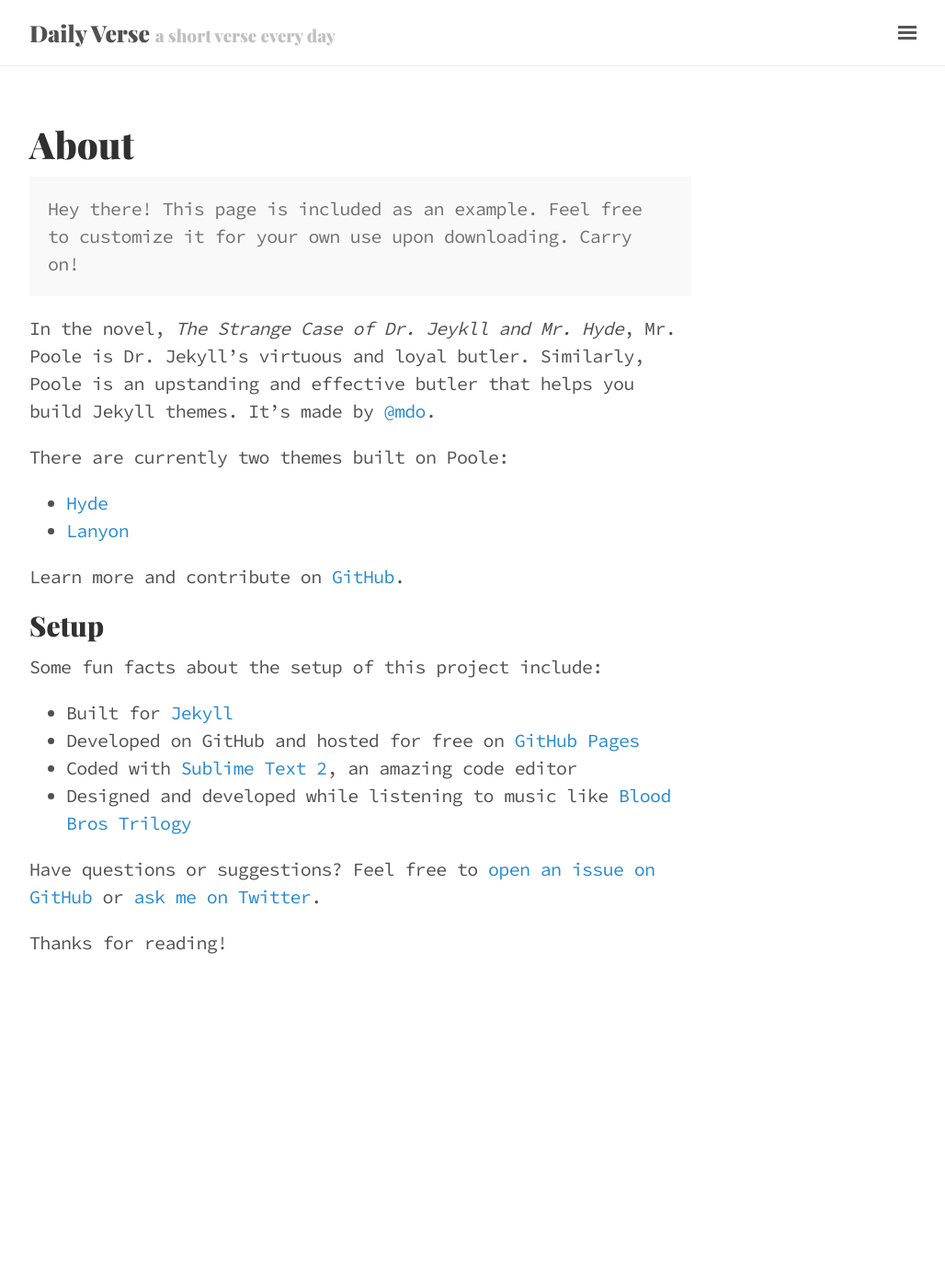
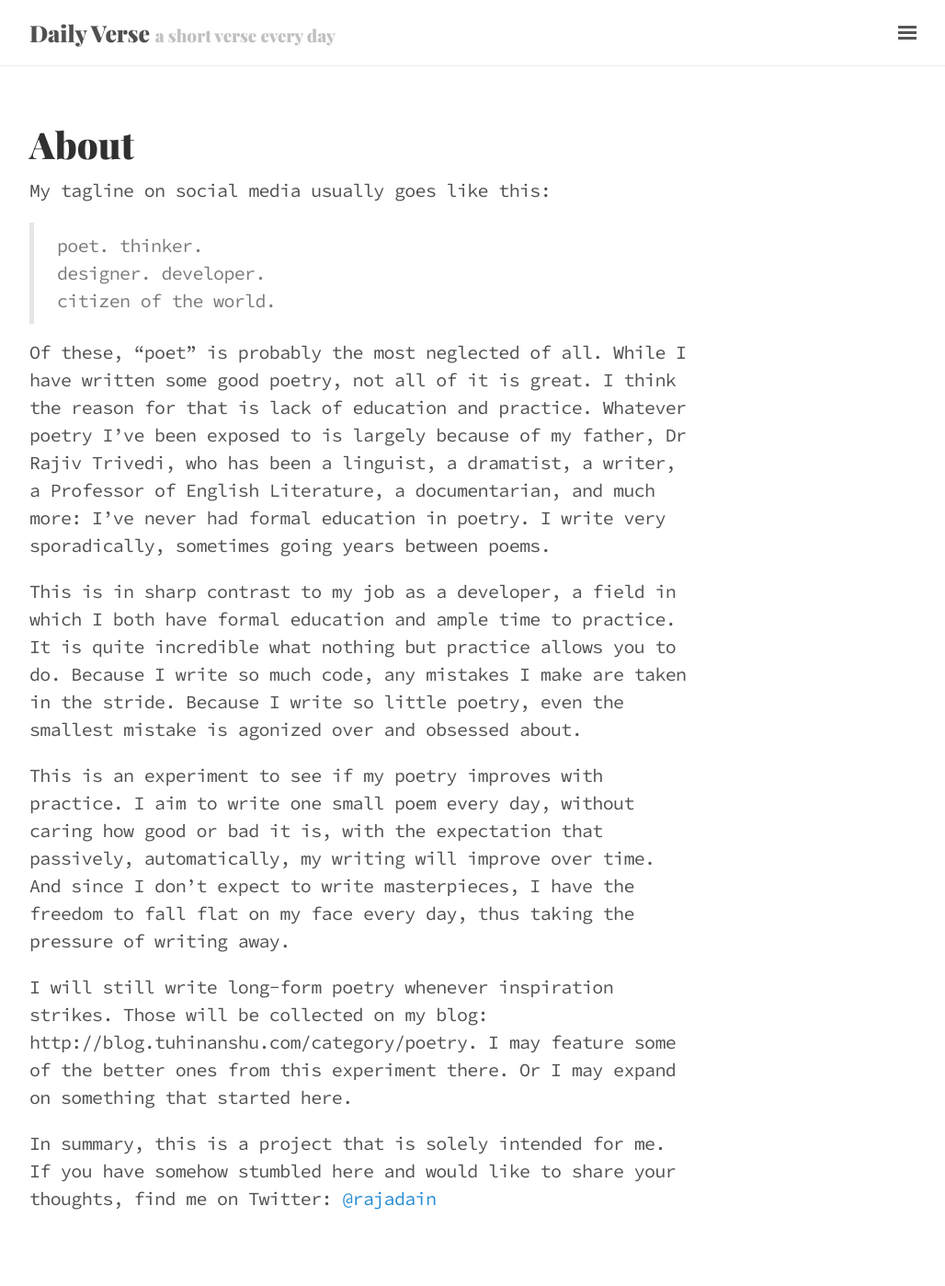
Before and after one commit to rossbernet/daily-verse, a Jekyll site: the page built from about.md, in a window 1280 px wide. Shown: the whole page at 92% size, without its empty margins (248-1276 px from the left). Built offline with Jekyll 4.4.1, drawn with Linux system fonts in a browser that asks for light colours; before the commit the page ends 1120 px from its top, so only the background shows below that.

Commit message:
Add some motivation and explanation in About

```diff
--- a/about.md
+++ b/about.md
@@ -3,28 +3,18 @@ layout: page
 title: About
 ---
 
-<p class="message">
-  Hey there! This page is included as an example. Feel free to customize it for your own use upon downloading. Carry on!
-</p>
+My tagline on social media usually goes like this:
 
-In the novel, *The Strange Case of Dr. Jeykll and Mr. Hyde*, Mr. Poole is Dr. Jekyll's virtuous and loyal butler. Similarly, Poole is an upstanding and effective butler that helps you build Jekyll themes. It's made by [@mdo](https://twitter.com/mdo).
+> poet. thinker.
+> designer. developer.
+> citizen of the world.
 
-There are currently two themes built on Poole:
+Of these, "poet" is probably the most neglected of all. While I have written some good poetry, not all of it is great. I think the reason for that is lack of education and practice. Whatever poetry I've been exposed to is largely because of my father, Dr Rajiv Trivedi, who has been a linguist, a dramatist, a writer, a Professor of English Literature, a documentarian, and much more: I've never had formal education in poetry. I write very sporadically, sometimes going years between poems.
 
-* [Hyde](http://hyde.getpoole.com)
-* [Lanyon](http://lanyon.getpoole.com)
+This is in sharp contrast to my job as a developer, a field in which I both have formal education and ample time to practice. It is quite incredible what nothing but practice allows you to do. Because I write so much code, any mistakes I make are taken in the stride. Because I write so little poetry, even the smallest mistake is agonized over and obsessed about.
 
-Learn more and contribute on [GitHub](https://github.com/poole).
+This is an experiment to see if my poetry improves with practice. I aim to write one small poem every day, without caring how good or bad it is, with the expectation that passively, automatically, my writing will improve over time. And since I don't expect to write masterpieces, I have the freedom to fall flat on my face every day, thus taking the pressure of writing away.
 
-## Setup
+I will still write long-form poetry whenever inspiration strikes. Those will be collected on my blog: http://blog.tuhinanshu.com/category/poetry. I may feature some of the better ones from this experiment there. Or I may expand on something that started here.
 
-Some fun facts about the setup of this project include:
-
-* Built for [Jekyll](http://jekyllrb.com)
-* Developed on GitHub and hosted for free on [GitHub Pages](https://pages.github.com)
-* Coded with [Sublime Text 2](http://sublimetext.com), an amazing code editor
-* Designed and developed while listening to music like [Blood Bros Trilogy](https://soundcloud.com/maddecent/sets/blood-bros-series)
-
-Have questions or suggestions? Feel free to [open an issue on GitHub](https://github.com/poole/issues/new) or [ask me on Twitter](https://twitter.com/mdo).
-
-Thanks for reading!
+In summary, this is a project that is solely intended for me. If you have somehow stumbled here and would like to share your thoughts, find me on Twitter: [@rajadain](https://twitter.com/rajadain)
```
